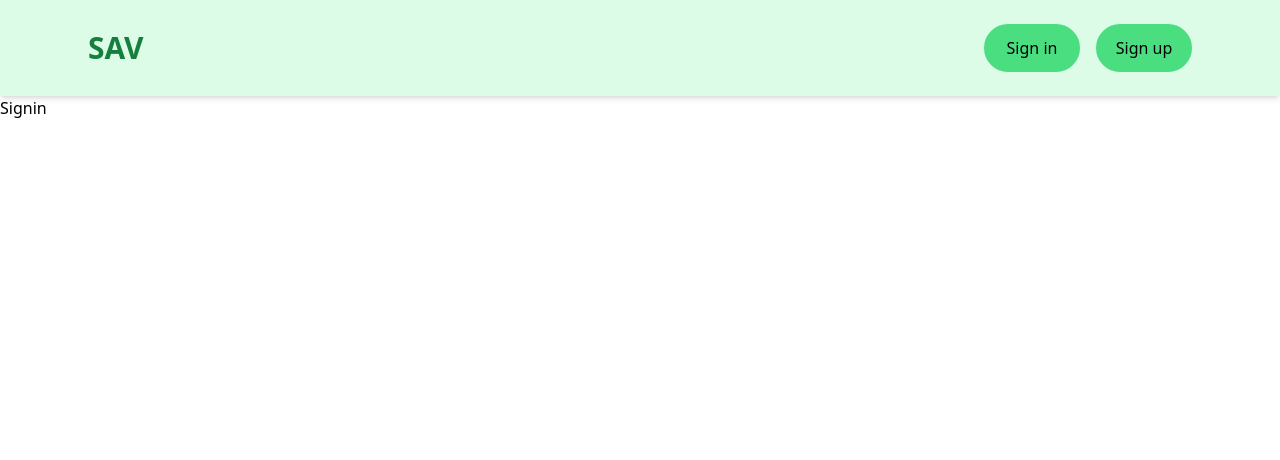
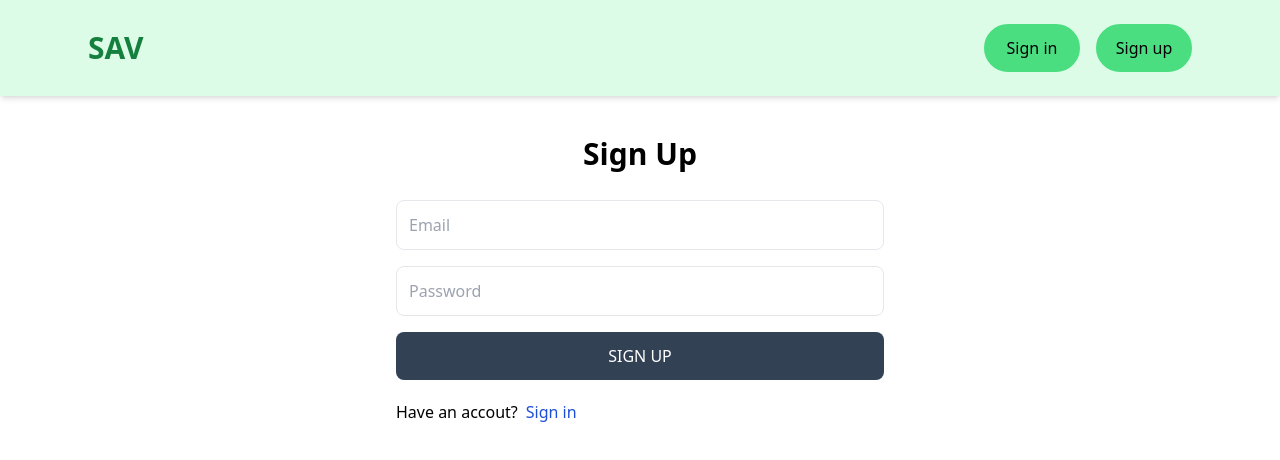
Before and after one commit to bikalpadhungana/flapcard, a React (Vite) app in the folder frontend/: page /sign-in in a window 1280 px wide. Shown: the top 460 px of the page. Built offline with nearby package versions, Linux system fonts and the light colour scheme.

Commit message:
sign in frontend complete

```diff
--- a/frontend/src/pages/Signin.jsx
+++ b/frontend/src/pages/Signin.jsx
@@ -1,7 +1,69 @@
-import React from 'react'
+import { Link, useNavigate } from "react-router-dom";
+import { useState } from "react";
+
+// user hooks
+import { useAuthContext } from "../hooks/use.auth.context";
 
 export default function Signin() {
+
+  const [email, setEmail] = useState("");
+  const [password, setPassword] = useState("");
+
+  const { loading, error, dispatch } = useAuthContext();
+
+  const navigate = useNavigate();
+
+  const handleSubmit = async (e) => {
+    e.preventDefault();
+
+    dispatch({ type: 'SIGN_IN_START' });
+
+    if (!email || !password) {
+      dispatch({ type: 'SIGN_IN_FAILURE', payload: 'All fields are required' });
+      return;
+    }
+
+    try {
+      const res = await fetch('/api/auth/signin', {
+        method: 'POST',
+        headers: {
+          'Content-Type': 'application/json'
+        },
+        body: JSON.stringify({ email, password })
+      });
+
+      const resData = await res.json();
+
+      if (resData.success === false) {
+        dispatch({ type: 'SIGN_IN_FAILURE', payload: resData.message });
+        return;
+      }
+
+      dispatch({ type: 'SIGN_IN_SUCCESS', payload: resData });
+      navigate('/');
+
+    } catch (error) {
+      dispatch({ type: 'SIGN_IN_FAILURE', payload: error });
+    }
+  }
+
   return (
-    <div>Signin</div>
+    <div className='p-3 max-w-lg mx-auto'>
+      <h1 className='text-3xl text-center font-semibold my-7'>Sign Up</h1>
+      <form onSubmit={handleSubmit} className='flex flex-col gap-4'>
+        <input type='text' placeholder='Email' className='border p-3 rounded-lg' id='email' onChange={(e) => {setEmail(e.target.value)}} />
+        <input type='password' placeholder='Password' className='border p-3 rounded-lg' id='password' onChange={(e) => {setPassword(e.target.value)}} />
+        <button disabled={loading} className='bg-slate-700 text-white p-3 rounded-lg uppercase hover:opacity-95 disabled:opacity-80'>{loading ? 'Loading...' : 'Sign Up'}</button>
+      </form>
+
+      <div className='flex gap-2 mt-5'>
+        <p>Have an accout?</p>
+        <Link to={"/sign-in"}>
+          <span className="text-blue-700">Sign in</span>
+        </Link>
+      </div>
+
+      {error && <p className="text-red-500 mt-5">{error}</p>}
+    </div>
   )
 }
--- a/frontend/src/pages/Signup.jsx
+++ b/frontend/src/pages/Signup.jsx
@@ -36,7 +36,7 @@ export default function Signup() {
     }
 
     try {
-      const res = await fetch('http://localhost:3000/api/auth/signup', {
+      const res = await fetch('/api/auth/signup', {
         method: 'POST',
         headers: {
           'Content-Type': 'application/json'
--- a/frontend/vite.config.js
+++ b/frontend/vite.config.js
@@ -3,5 +3,13 @@ import react from '@vitejs/plugin-react-swc'
 
 // https://vitejs.dev/config/
 export default defineConfig({
+  server: {
+    proxy: {
+      '/api': {
+        target: 'http://localhost:3000',
+         secure: false
+      }
+    }
+  },
   plugins: [react()],
 })
```
Also changed, not shown: 1 other file (tests, documents, lock files or other folders).
